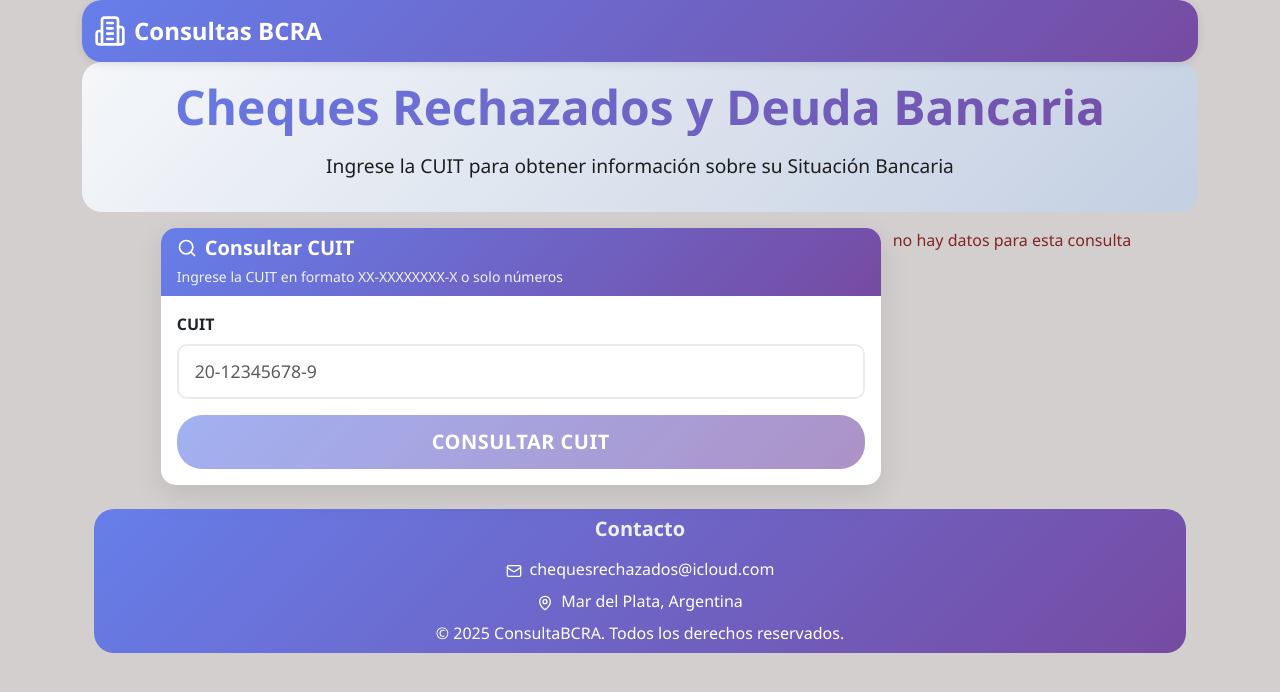
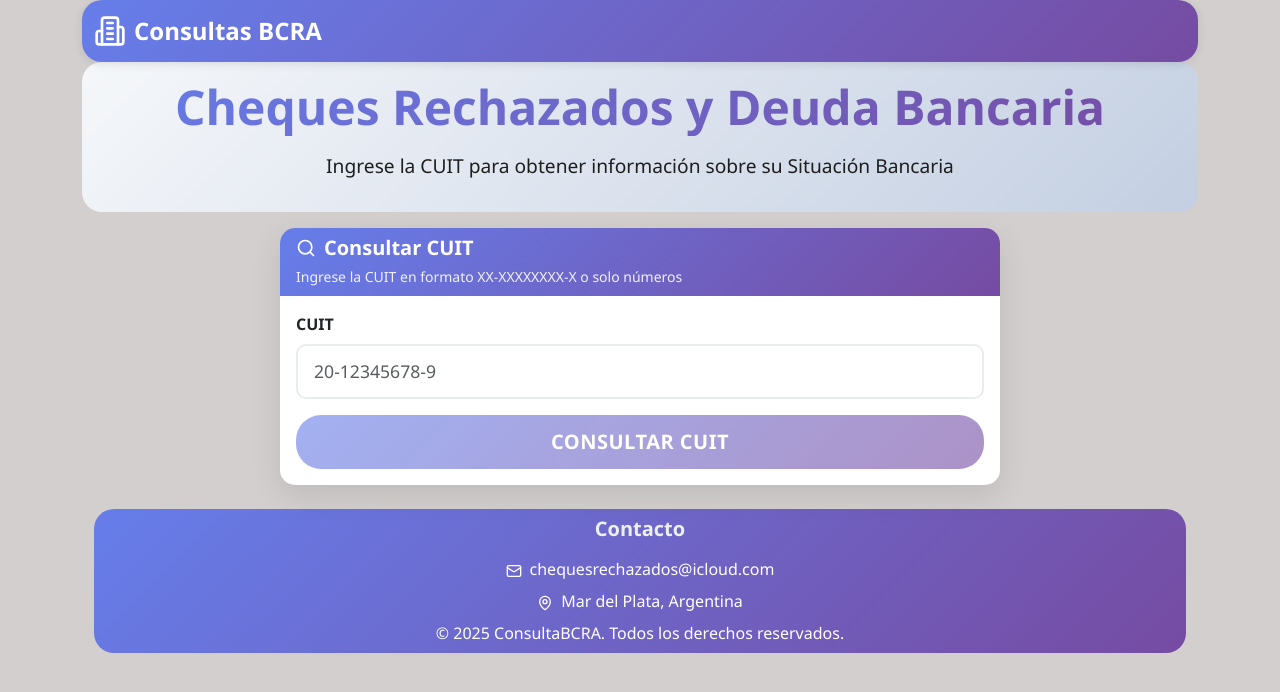
Before and after one commit to SebastianPrario/BcraSearch, a React (Vite) app: page / in a window 1280 px wide. Shown: the top 692 px of the page. Built offline with nearby package versions, Linux system fonts and the light colour scheme.

Commit message:
modificacion en resultado de consulta cuando no hay info

```diff
--- a/src/pages/Landing/Landing.tsx
+++ b/src/pages/Landing/Landing.tsx
@@ -66,7 +66,7 @@
               loading = {loading}
               />
             </div>
-              {data ? (
+              {data && (
                 <ResultModal
                   show={show}
                   handleClose={handleClose}>
@@ -77,7 +77,7 @@
                   />
                   )}
                 </ResultModal>
-              ): <>no hay datos para esta consulta</>}
+              )}
 
            </div>
           <Footer/>
```
